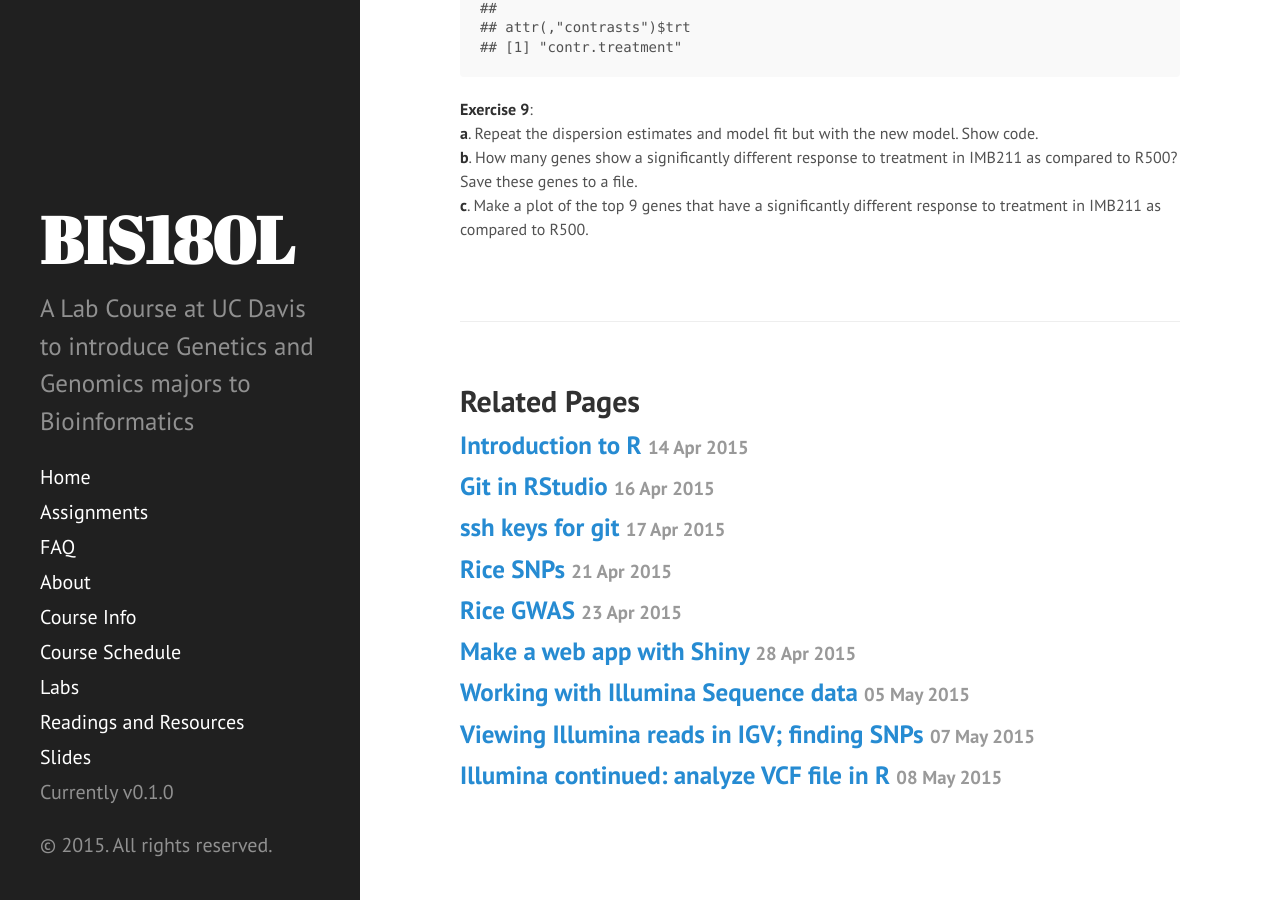
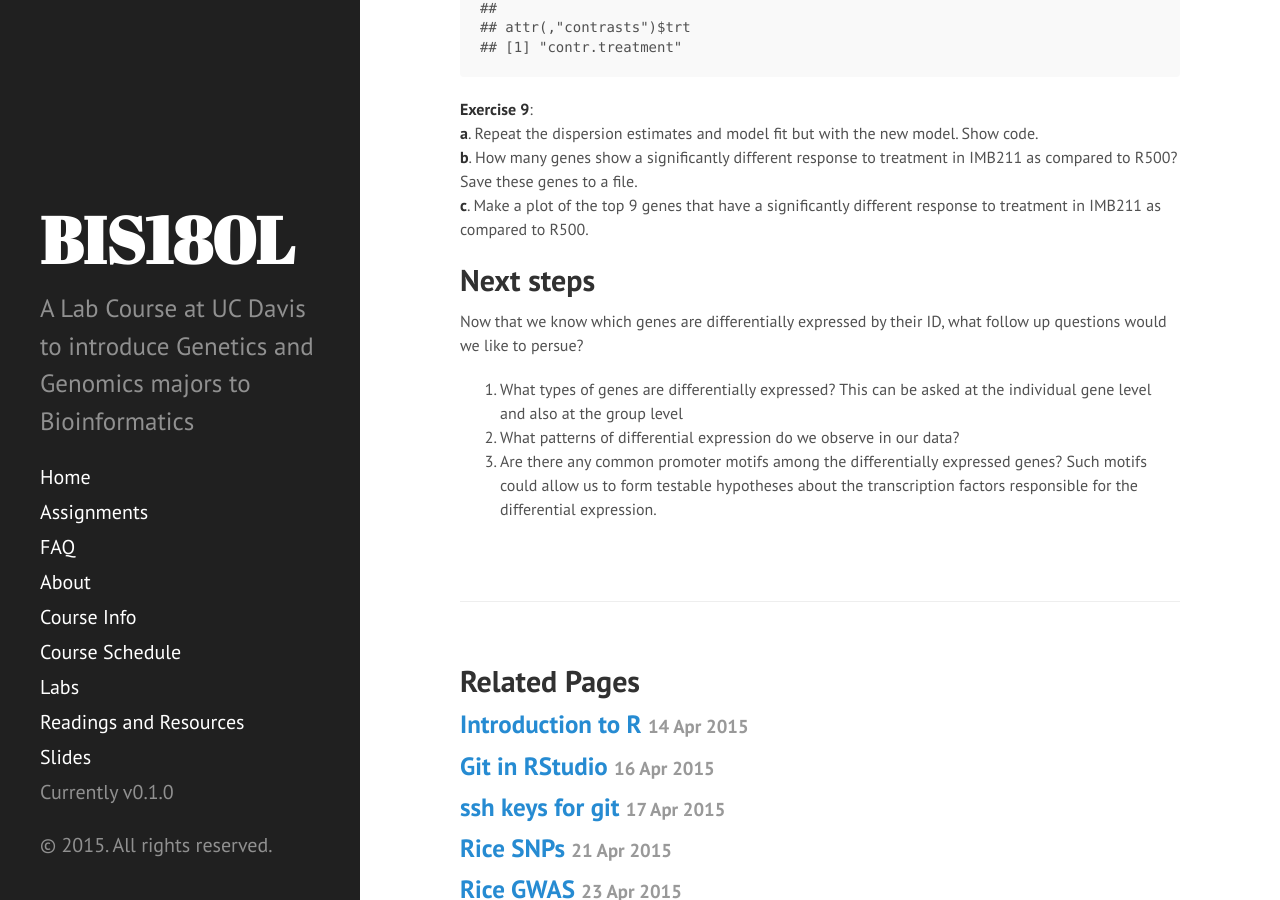
Before and after one commit to rjcmarkelz/BIS180L_web, a Jekyll site: the page built from _posts/2015-05-12-RNAseq-edgeR.md, in a window 1280 px wide and 900 px high, scrolled down 12515 px. Built offline with Jekyll 4.4.1, drawn with Linux system fonts in a browser that asks for light colours; Markdown is read by kramdown in place of the engine named in the settings.

Commit message:
closer to RNAseq

```diff
--- a/_posts/2015-05-12-RNAseq-edgeR.md
+++ b/_posts/2015-05-12-RNAseq-edgeR.md
@@ -474,3 +474,17 @@ __Exercise 9__:
 __a__. Repeat the dispersion estimates and model fit but with the new model.  Show code.
 __b__. How many genes show a significantly different response to treatment in IMB211 as compared to R500?  Save these genes to a file.
 __c__. Make a plot of the top 9 genes that have a significantly different response to treatment in IMB211 as compared to R500.
+
+
+
+
+
+
+
+## Next steps
+
+Now that we know which genes are differentially expressed by their ID, what follow up questions would we like to persue?
+
+1. What types of genes are differentially expressed?  This can be asked at the individual gene level and also at the group level
+2. What patterns of differential expression do we observe in our data?
+3. Are there any common promoter motifs among the differentially expressed genes?  Such motifs could allow us to form testable hypotheses about the transcription factors responsible for the differential expression.
```
Also changed, not shown: _rmd/2015-05-12-RNAseq-edgeR.Rmd (+8 -0 lines).
